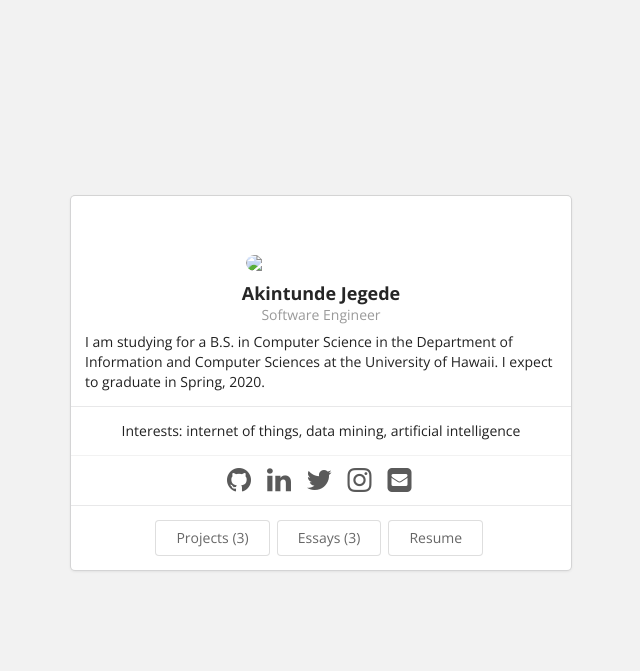
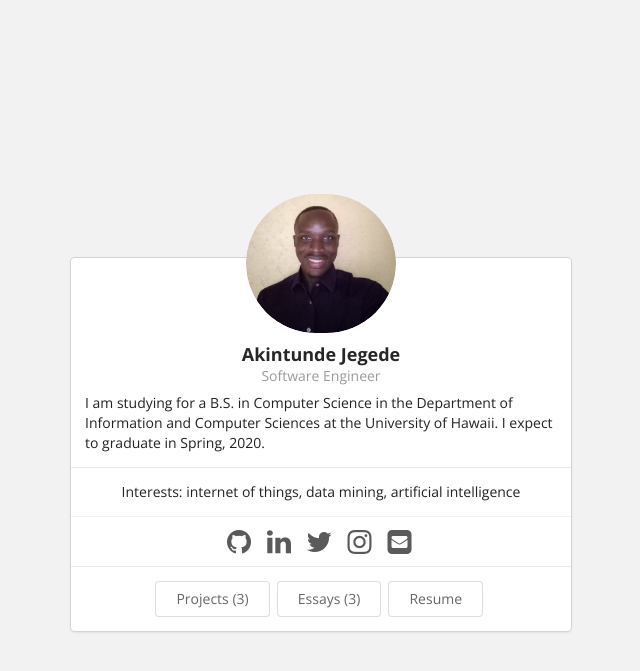
Before and after one commit to Akintunde102/akintunde102.github.io, a Jekyll site: the page built from index.html, in a window 1280 px wide. Shown: the top 671 px of the page, without its empty margins (319-959 px from the left). Built offline with Jekyll 4.4.1, drawn with Linux system fonts in a browser that asks for light colours.

Commit message:
added pictures

```diff
--- a/_config.yml
+++ b/_config.yml
@@ -1,10 +1,6 @@
 # Site settings
-
-# REQUIRED CHANGES
-# Edit next line, providing your own name.
 title: Akintunde Jegede | Professional Portfolio
 url: "https://akintunde102.github.io"
-# Edit next line so that baseurl is "" if your repo is <username>.github.io
 baseurl: ""
 
 # OPTIONAL CHANGES
--- a/_data/bio.json
+++ b/_data/bio.json
@@ -2,7 +2,7 @@
   "basics": {
     "name": "Akintunde Jegede",
     "label": "Software Engineer",
-    "picture": "https://akintunde102.github.io/template/images/molly.png",
+    "picture": "https://akintunde102.github.io/images/akintunde.png",
     "email": "molly@hawaii.edu",
     "phone": "808-333-4444",
     "website": "https://akintunde102.github.io",
```
Also changed, not shown: images/akintunde.png (added).
